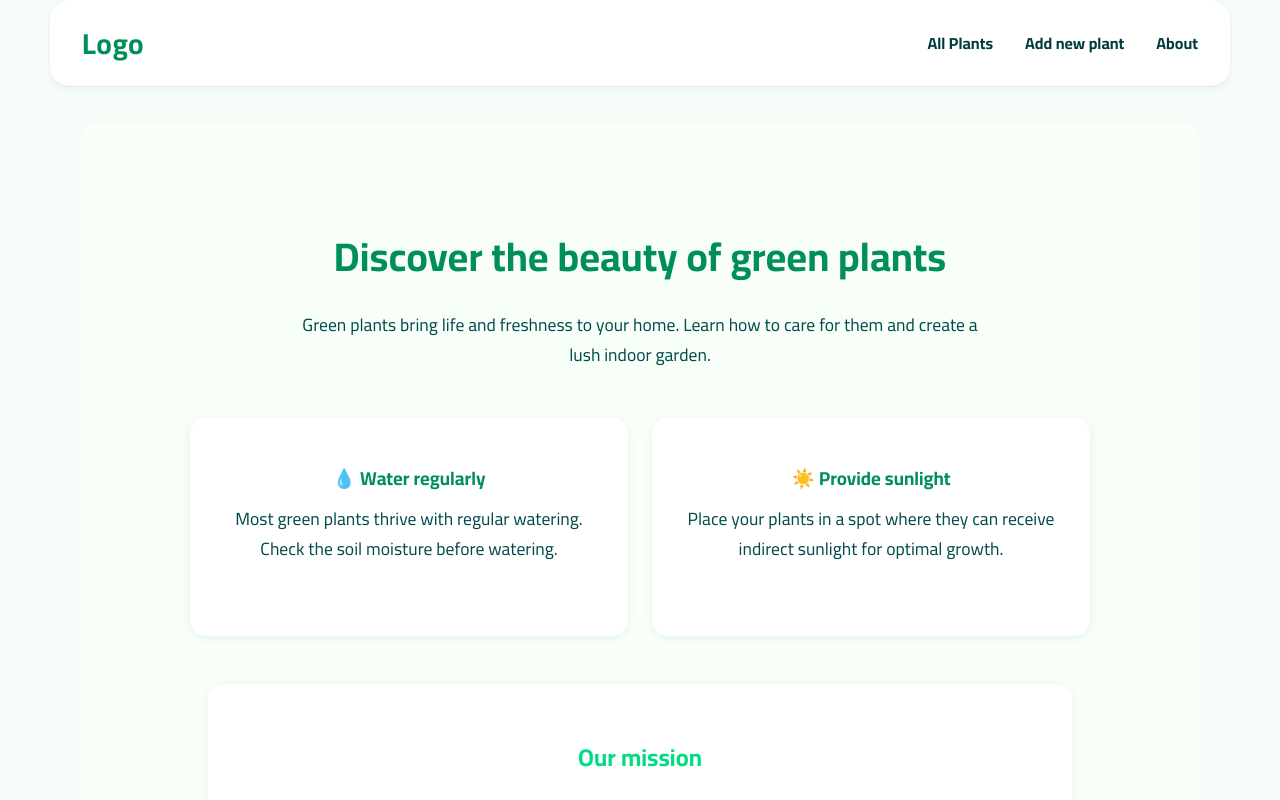
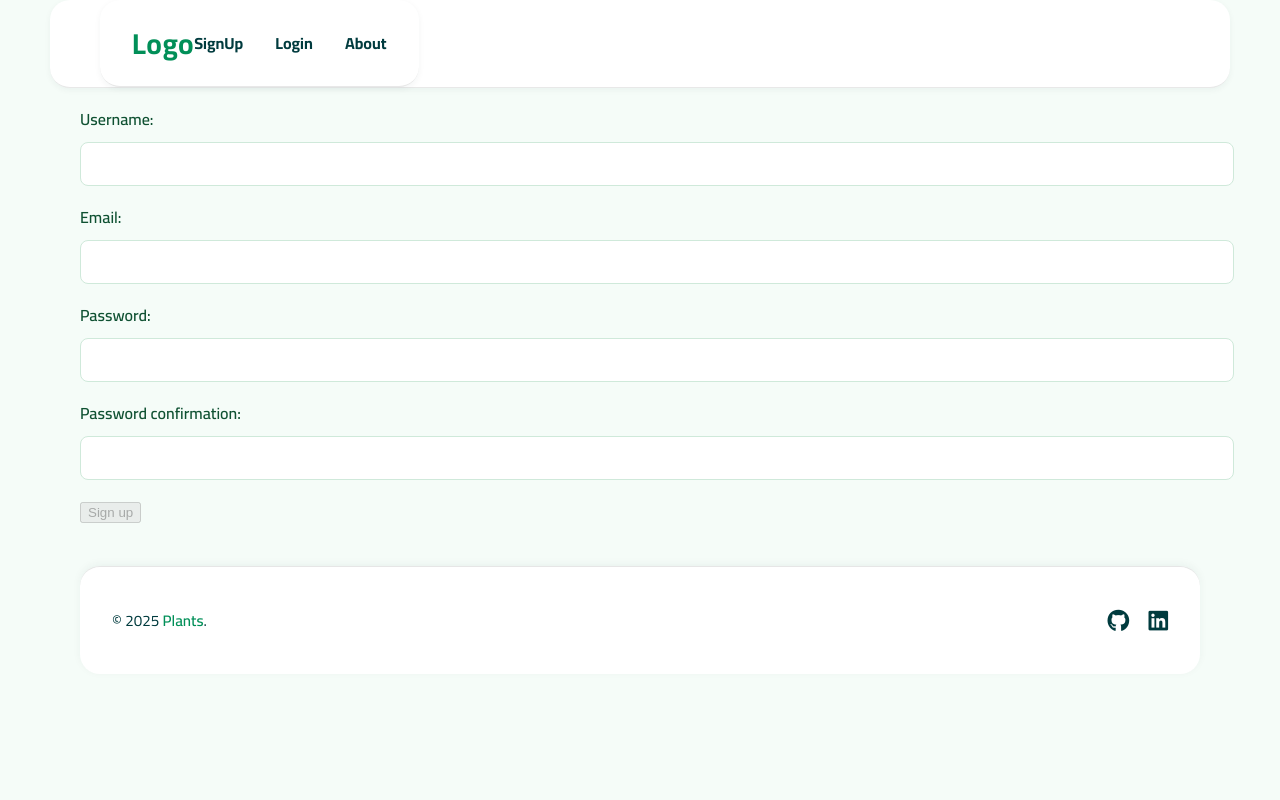
Before and after one commit to majedyalmalki/frontend, a React app: page /register in a window 1280 px wide. Before the commit this address led to /home. Shown: the top 800 px of the page. Built offline with nearby package versions, Linux system fonts and the light colour scheme; the HTML template or start-up script is replaced by a standard one.

Commit message:
Login & Register pages

```diff
--- a/src/components/Forms/NavBar/NavBar.jsx
+++ b/src/components/Forms/NavBar/NavBar.jsx
@@ -1,8 +1,17 @@
 import "./styles.css"
-import { Link } from "react-router";
+import { useNavigate, Link } from "react-router";
+import * as usersAPI from "../../../utilities/users-api";
 
 
-export default function Navbar() {
+export default function NavBar({ user, setUser }) {
+    const navigate = useNavigate();
+
+    function handleLogout() {
+        usersAPI.logout()
+        setUser(null);
+        navigate("/")
+    }
+    if (user) {
         return (
             <>
                 <link rel="preconnect" href="https://fonts.googleapis.com" />
@@ -11,16 +20,39 @@ export default function Navbar() {
 
                 <header className="navbar">
                     <div className="navbar-container">
-                    <Link to="/" className="navbar-logo">Logo</Link>
+                        <Link to="/home" className="navbar-logo">Logo</Link>
 
                         <nav className="navbar-links">
                             <Link className="nav-item" to="/plants">All Plants</Link>
                             <Link className="nav-item" to="/plants/new">Add new plant</Link>
                             <Link className="nav-item" to="/about">About</Link>
-
+                            <form className="nav-item" onSubmit={handleLogout}>
+                                <button className="nav-item" type="submit">Log out</button>
+                            </form>
                         </nav>
                     </div>
                 </header>
             </>
         )
     }
+
+    if (!user)
+        return (
+            <>
+                <link rel="preconnect" href="https://fonts.googleapis.com" />
+                <link rel="preconnect" href="https://fonts.gstatic.com" crossOrigin="true" />
+                <link href="https://fonts.googleapis.com/css2?family=Cairo:wght@200..1000&family=Lexend+Deca:wght@100..900&display=swap" rel="stylesheet" />
+
+                <header className="navbar">
+                    <div className="navbar-container">
+                        <Link to="/home" className="navbar-logo">Logo</Link>
+                        <nav className="navbar-links">
+                            <Link className="nav-item" to="/register">SignUp</Link>
+                            <Link className="nav-item" to="/login">Login</Link>
+                            <Link className="nav-item" to="/about">About</Link>
+                        </nav>
+                    </div>
+                </header >
+            </>
+        )
+}
--- a/src/components/Forms/NavBar/styles.css
+++ b/src/components/Forms/NavBar/styles.css
@@ -34,8 +34,9 @@
 }
 
 .navbar-links {
+    gap: 2rem;
     display: flex;
-    gap: 2rem;
+    margin-left: auto;
 }
 
 .nav-item {
@@ -66,3 +67,9 @@
     background-color: #01DC82;
     border-radius: 4px;
 }
+
+button.nav-item{
+    border: 0;
+    background: none;
+    cursor: pointer;
+}
--- a/src/pages/LoginPage/LoginPage.jsx
+++ b/src/pages/LoginPage/LoginPage.jsx
@@ -0,0 +1,53 @@
+import "./styles.css";
+import { useState } from "react";
+import { useNavigate } from "react-router";
+import * as usersAPI from "../../utilities/users-api";
+
+
+
+export default function LoginPage({ user, setUser }) {
+    const initialState = { username: "", password: "" }
+    const [formData, setFormData] = useState(initialState)
+    const navigate = useNavigate();
+
+    function handleChange(evt) {
+        setFormData({ ...formData, [evt.target.name]: evt.target.value })
+    }
+
+    async function handleLogin(evt) {
+        try {
+            evt.preventDefault();
+            const loggedInUser = await usersAPI.login(formData);
+            setUser(loggedInUser);
+            setFormData(initialState)
+            console.log(loggedInUser)
+            if (loggedInUser) navigate("/plants");
+        } catch (err) {
+            console.log(err)
+            setUser(null);
+        }
+    }
+
+    return (<>
+        {!user &&
+            <section>
+                <form onSubmit={handleLogin}>
+                    <p>
+                        <label htmlFor="id_username">Username:</label>
+                        <input value={formData.username} type="text" name="username" maxLength="150" required id="id_username" onChange={handleChange} />
+                    </p>
+                    <p>
+                        <label htmlFor="id_password">Password:</label>
+                        <input value={formData.password} type="password" name="password" required id="id_password" onChange={handleChange} />
+                    </p>
+                    <button type="submit">Login</button>
+                </form>
+            </section>
+        }
+
+        {user &&
+        <section>
+        </section>
+        }
+    </>)
+}
--- a/src/pages/RegisterPage/RegisterPage.jsx
+++ b/src/pages/RegisterPage/RegisterPage.jsx
@@ -0,0 +1,82 @@
+import { useState } from "react";
+import { useNavigate } from "react-router";
+import './styles.css';
+import * as usersAPI from "../../utilities/users-api"
+
+export default function RegisterPage({ setUser }) {
+    const navigate = useNavigate();
+    const initialState = { username: "", password: "", confirmPassword: "", email: "" }
+    const [formData, setFormData] = useState(initialState)
+    const [errors, setErrors] = useState({ username: '', password: '', email: '', confirmPassword: '' });
+    let disabledSubmitBtn = Object.values(errors).every(val => val === "") && Object.values(formData).every(val => val !== "") ? false : true
+
+    function handleChange(evt) {
+        setFormData({ ...formData, [evt.target.name]: evt.target.value });
+        checkErrors(evt);
+    }
+
+    function checkErrors({ target }) {
+        const updateErrors = { ...errors }
+
+        if (target.name === 'username') {
+            updateErrors.username = target.value.length < 3 ? 'Your username must be at least three characters long.' : "";
+        }
+        if (target.name === 'password') {
+            updateErrors.password = target.value.length < 3 ? "Your password must be at least three characters long." : "";
+        }
+        if (target.name === 'confirmPassword') {
+            updateErrors.confirmPassword = target.value !== formData.password ? "Your passwords must match." : "";
+        }
+        if (target.name === 'email') {
+            updateErrors.email = !target.value.includes("@") ? "Your password must be a real email / include the '@' symbol." : "";
+        }
+
+        setErrors(updateErrors);
+    };
+
+    async function handleSubmit(evt) {
+        try {
+            evt.preventDefault()
+            const newUser = await usersAPI.register(formData);
+            setUser(newUser);
+            setFormData(initialState)
+            navigate("/plants")
+        } catch (err) {
+            console.log(err);
+            setUser(null);
+        }
+    }
+
+    return (<>
+        <section>
+            <form onSubmit={handleSubmit}>
+                <p>
+                    <label htmlFor="id_username">Username:</label>
+                    <input type="text" value={formData.username} name="username" minLength="3" maxLength="150" onChange={handleChange} />
+                    <br />
+                    {errors.username && <p>{errors.username}</p>}
+                </p>
+
+                <p>
+                    <label htmlFor="id_email">Email:</label>
+                    <input type="text" value={formData.email} name="email" minLength="3" maxLength="150" onChange={handleChange} />
+                    <br />
+                    {errors.email && <p>{errors.email}</p>}
+                </p>
+                <p>
+                    <label htmlFor="id_password1">Password:</label>
+                    <input type="password" value={formData.password} name="password" minLength="3" onChange={handleChange} />
+                    <br />
+                    {errors.password && <p>{errors.password}</p>}
+                </p>
+                <p>
+                    <label htmlFor="id_password2">Password confirmation:</label>
+                    <input type="password" value={formData.confirmPassword} name="confirmPassword" onChange={handleChange} />
+                    <br />
+                    {errors.confirmPassword && <p>{errors.confirmPassword}</p>}
+                </p>
+                <button type="submit" disabled={disabledSubmitBtn} >Sign up</button>
+            </form>
+        </section>
+    </>)
+}
--- a/src/pages/app/App.jsx
+++ b/src/pages/app/App.jsx
@@ -5,17 +5,34 @@ import PlantIndexPage from '../PlantIndexPage/PlantIndexPage';
 import PlantFormPage from '../PlantFormPage/PlantFormPage';
 import PlantDetailPage from '../PlantDetailPage/PlantDetailPage';
 import Footer from '../../components/Forms/Footer/Footer';
+import LoginPage from '../LoginPage/LoginPage';
+import RegisterPage from '../RegisterPage/RegisterPage';
 import './App.css'
-import { Routes, Route, Navigate } from 'react-router';
-
+import { Routes, Route, Navigate, useLocation } from 'react-router';
+import { useEffect, useState } from 'react';
+import { getUser } from '../../utilities/users-api';
 
 function App() {
+  const [user, setUser] = useState(null)
+
+  const location = useLocation();
+
+  const routes = ["about", "plants", "home"]
+
+  useEffect(() => {
+    async function checkUser() {
+      const foundUser = await getUser();
+      setUser(foundUser)
+    }
+    checkUser()
+  }, [])
+
 
   return (
     <>
-      <header>
-        <nav>
-          <NavBar />
+      <header className="navbar">
+        <nav className="navbar-links">
+          <NavBar user={user} setUser={setUser} />
         </nav>
       </header>
 
@@ -25,14 +42,21 @@ function App() {
         <link href="https://fonts.googleapis.com/css2?family=Cairo:wght@200..1000&family=Lexend+Deca:wght@100..900&display=swap" rel="stylesheet" />
 
         <Routes>
+          {user ? <>
             <Route path='/home' element={<HomePage />} />
-          <Route path="/*" element={<Navigate to="/home" />} />
             <Route path="/about" element={<AboutPage />} />
             <Route path="/plants" element={<PlantIndexPage />} />
             <Route path="/plants/:plantId" element={<PlantDetailPage />} />
             <Route path="/plants/new" element={<PlantFormPage createPlant={true} />} />
             <Route path="/plants/edit/:plantId" element={<PlantFormPage editPlant={true} />}></Route>
             <Route path="plants/confirm_delete/:plantId" element={<PlantFormPage deletePlant={true} />}></Route>
+          </> : <>
+            <Route path="/*" element={<Navigate to="/home" />} />
+            <Route path='/home' element={<HomePage />} />
+            <Route path="/about" element={<AboutPage />} />
+            <Route path="/register" element={<RegisterPage user={user} setUser={setUser} />} />
+            <Route path="/login" element={<LoginPage user={user} setUser={setUser} />} />
+          </>}
         </Routes>
         <Footer />
       </main>
--- a/src/utilities/sendRequest.js
+++ b/src/utilities/sendRequest.js
@@ -1,11 +1,16 @@
 export default async function sendRequest(url, method = 'GET', payload) {
     const options = { method };
+    const token = localStorage.getItem('accessToken');
 
     if (payload) {
         options.headers = { 'Content-Type': 'application/json' };
         options.body = JSON.stringify(payload);
     }
 
+    if (token) {
+        options.headers = options.headers || {};
+        options.headers.Authorization = `Bearer ${token}`;
+    }
 
     try {
         const res = await fetch(`http://localhost:8000${url}`, options);
--- /dev/null
+++ b/src/utilities/users-api.js
@@ -0,0 +1,53 @@
+import sendRequest from "./sendRequest";
+const baseURL = "/users/";
+
+export async function register(formData) {
+    try {
+        console.log(formData)
+        const newUserData = await sendRequest(`${baseURL}register/`, "POST", formData)
+        localStorage.setItem("accessToken", newUserData.access)
+        localStorage.setItem("refreshToken", newUserData.refresh)
+        return newUserData.user
+    } catch (err) {
+        console.log(err)
+        localStorage.removeItem("accessToken")
+        localStorage.removeItem("refreshToken")
+        return null;
+    }
+}
+
+export async function login(formData) {
+    try {
+        const loggedInUser = await sendRequest(`${baseURL}login/`, "POST", formData)
+        localStorage.setItem("accessToken", loggedInUser.access)
+        localStorage.setItem("refreshToken", loggedInUser.refresh)
+        return loggedInUser.user
+    } catch (err) {
+        console.log(err)
+        localStorage.removeItem("accessToken")
+        localStorage.removeItem("refreshToken")
+        return null
+    }
+}
+
+
+export async function getUser() {
+    try {
+        const token = localStorage.getItem('accessToken');
+        if (token) {
+            const response = await sendRequest(`${baseURL}token/refresh/`)
+            localStorage.setItem('accessToken', response.access);
+            return response.user
+        }
+        return null;
+    } catch (err) {
+        console.log(err);
+        return null;
+    }
+}
+
+
+export function logout() {
+    localStorage.removeItem("accessToken")
+    localStorage.removeItem("refreshToken")
+}
```
Lines whose indentation alone changed are shown as unchanged.
